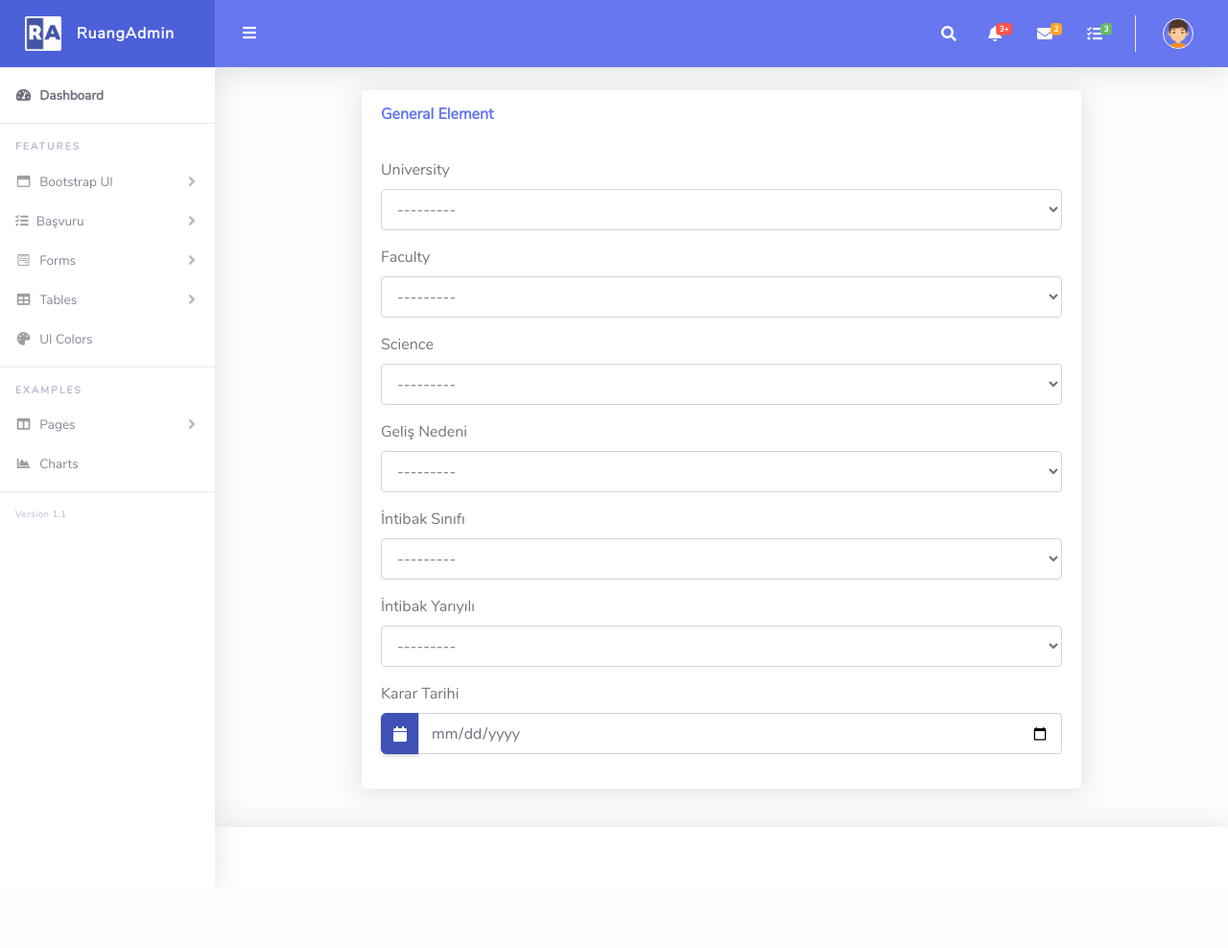
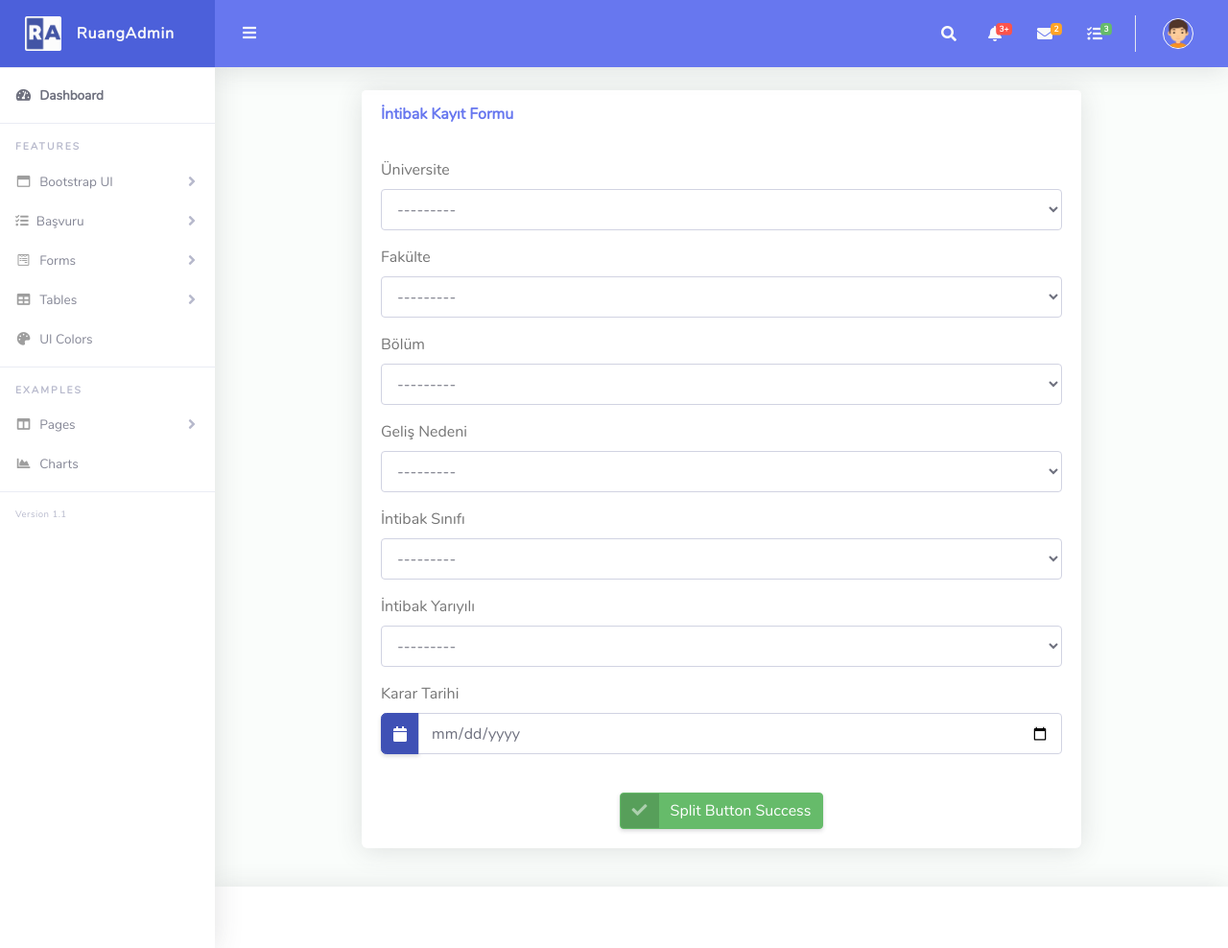
Before and after one commit to ZekDaniels/AdaptationApp, a Django app: page /intibak/ in a window 1280 px wide. Shown: the whole page at 96% size. Before the commit the page ends 862 px from the top, so only its background shows below. Run offline with Django 3.2, Linux system fonts and the light colour scheme; data comes from the database, SQL or seed files in the repository; parts of the project's set-up code (start-up, migrations or seed data) failed here and were passed over; some libraries are stand-ins or nearby versions.

Commit message:
(#9) feat: adaptation add completed except redirect adaptation manage page
fix: labels and verbose_names fixed

```diff
--- a/adaptation/api/urls.py
+++ b/adaptation/api/urls.py
@@ -1,8 +1,9 @@
 
 from django.urls import path, include
-from adaptation.api.views import FacultyListView, ScienceListView
+from adaptation.api.views import AdaptationCreateAPIView, FacultyListView, ScienceListView
 from adaptation.views import *
 urlpatterns = [
+     path('adaptation', AdaptationCreateAPIView.as_view(), name="adaptation_create_api"),
      path('faculty_list', FacultyListView.as_view(), name="faculty_list_api"),
-     path('science_list', ScienceListView.as_view(), name="science_list_api")
+     path('science_list', ScienceListView.as_view(), name="science_list_api"),
 ]
--- a/adaptation/forms.py
+++ b/adaptation/forms.py
@@ -18,8 +18,8 @@
     NULL_TUPPLE =  [
     ('', '---------'),
     ]
-    faculty = forms.ChoiceField(choices=NULL_TUPPLE, required=True)
-    science = forms.ChoiceField(choices=NULL_TUPPLE, required=True)
+    faculty = forms.ChoiceField(choices=NULL_TUPPLE, required=True, label="Fakülte")
+    science = forms.ChoiceField(choices=NULL_TUPPLE, required=True, label="Bölüm")
 
     FIELDS = {
         'decision_date':{
--- a/adaptation/models.py
+++ b/adaptation/models.py
@@ -12,10 +12,17 @@
     def __str__(self):
         return self.name
 
+    class Meta:
+        verbose_name = 'Üniversite'
+        verbose_name_plural = 'Üniversiteler'
 
 class Faculty(models.Model):
     name = models.CharField("Fakülte", max_length=255, null=True, blank=True)
     university = models.ForeignKey(University, on_delete=models.SET_NULL, blank=True, null=True, related_name="faculties")
+
+    class Meta:
+        verbose_name = 'Fakülte'
+        verbose_name_plural = 'Fakülteler'
 
     def __str__(self):
         return self.name
@@ -25,10 +32,19 @@
     faculty = models.ForeignKey(Faculty, on_delete=models.SET_NULL, blank=True, null=True, related_name="sciences")
     university = models.ForeignKey(University, on_delete=models.SET_NULL, blank=True, null=True, related_name="sciences")
 
+    class Meta:
+        verbose_name = 'Bölüm'
+        verbose_name_plural = 'Bölümler'
+
     def __str__(self):
         return self.name
 
 class Adaptation(models.Model):
+
+    class Meta:
+        verbose_name = 'İntibak'
+        verbose_name_plural = 'İntibaklar'
+
     DG = 'dg'
     YG = 'yg'
     YO = 'yo'
@@ -42,9 +58,9 @@
     )
     SEMESETER_CHOICES = ((1, "1"), (2, "2"), (3, "3"), (4, "4"), (5, "5"), (6, "6"), (7, "7"), (8, "8"), )
     YEAR_CHOICES = ((1, "1"), (2, "2"), (3, "3"), (4, "4"), )
-    university = models.ForeignKey(University, on_delete=models.DO_NOTHING)
-    faculty = models.ForeignKey(Faculty, on_delete=models.DO_NOTHING)
-    science = models.ForeignKey(Science, on_delete=models.DO_NOTHING)
+    university = models.ForeignKey(University, on_delete=models.DO_NOTHING, verbose_name="Üniversite")
+    faculty = models.ForeignKey(Faculty, on_delete=models.DO_NOTHING, verbose_name="Fakülte")
+    science = models.ForeignKey(Science, on_delete=models.DO_NOTHING, verbose_name="Bölüm")
     reason_for_coming = models.CharField("Geliş Nedeni", max_length=2, choices=REASON_CHOCIES)
     adaptation_year = models.IntegerField("İntibak Sınıfı", choices=YEAR_CHOICES)
     adaptation_semester = models.IntegerField("İntibak Yarıyılı", choices=SEMESETER_CHOICES)
@@ -52,3 +68,7 @@
     user = models.ForeignKey(User, on_delete=models.CASCADE, related_name=("adaptation"), verbose_name="Öğrenci", unique=True, null=True)
     created_at = models.DateTimeField(auto_now_add=True, null=True)
     updated_at = models.DateTimeField(auto_now=True, null=True)
+
+
+    def __str__(self):
+        return f"{self.user.profile.namesurname} {self.user.username}"
--- a/static/js/adaptation/adaptation_create/adaptation_create.js
+++ b/static/js/adaptation/adaptation_create/adaptation_create.js
@@ -1,9 +1,13 @@
 // Assigning Elements
+const request = new Request(csrfToken);
+
 let university_input = $("#id_university");
 let faculty_input = $("#id_faculty");
 let science_input = $("#id_science");
+let mainForm = $("#mainForm")
+let submit_button = $("#mainForm button[type='submit']");
 
-const cleanOptions = function (select_input) {
+const cleanOptions = function (select_input , callback=null) {
   select_input.find("option").each(function () {
     $(this).removeAttr("selected");
     $(this).removeAttr("data-select2-id");
@@ -11,6 +15,10 @@
       $(this).remove();
     }
   });
+
+  if (callback) {
+    callback();
+  }
 };
 const fillOptions = function (select_input, data, callback = null) {
   // get already selected value
@@ -20,7 +28,6 @@
 
 
   for (option of data) {
-    console.log(option)
     $(select_input).append($('<option>', {
       value: option.id,
       text: option.name
@@ -32,10 +39,12 @@
 };
 
 init();
+
 function init() {
   updateFaculties();
   setupListeners();
 }
+
 function getSelectionText() {
   if (window.getSelection) {
     try {
@@ -47,13 +56,13 @@
         return window.getSelection().toString();
       }
 
-      } catch (e) {
-      }
+    } catch (e) {}
   } else if (document.selection && document.selection.type != "Control") {
     // For IE
     return document.selection.createRange().text;
   }
 }
+
 function updateFaculties() {
   new_value = getSelectionText(university_input)
   if (!new_value) {
@@ -61,31 +70,69 @@
   } else {
     urlParams = new URLSearchParams();
     urlParams.set("university", new_value);
-      faculties_api_url.search = urlParams;
-      fetch(faculties_api_url)
+    faculty_list_api_url.search = urlParams;
+    fetch(faculty_list_api_url)
       .then((response) => response.json())
-        .then((data) => fillOptions(faculty_input, data))
+      .then((data) => fillOptions(faculty_input, data, cleanOptions(science_input)))
   }
 }
 
 function updateSciences() {
-    new_value = getSelectionText(science_input)
+  new_value = getSelectionText(university_input)
+  new_value_faculty = getSelectionText(faculty_input)
   if (!new_value) {
     cleanOptions(science_input);
   } else {
     urlParams = new URLSearchParams();
     urlParams.set("faculty", new_value);
-      sciences_api_url.search = urlParams;
-      fetch(sciences_api_url)
+    science_list_api_url.search = urlParams;
+    fetch(science_list_api_url)
       .then((response) => response.json())
       .then((data) => fillOptions(science_input, data))
   }
 }
-function setupListeners(){
+
+function setupListeners() {
   university_input.change(() => {
     updateFaculties();
   });
   faculty_input.change(() => {
     updateSciences();
   });
+  mainForm.submit(function (event) {
+    event.preventDefault();
+    let formData = new FormData(this);
+    let data = Object.fromEntries(formData.entries());
+    let button = $(this).find("button[type='submit']").first();
+    createAdaptation(data, adaptation_create_api_url, button);
+  });
 }
+
+function createAdaptation(_data, _url, _button) {
+  let button_text = ""
+  if (_button) {
+    button_text = _button.html();
+    _button.prop("disabled", true);
+    _button.html(`<i class="icon-spinner2 spinner"></i>`);
+  }
+  request
+    .post_r(_url, _data).then((response) => { // https://stackoverflow.com/a/38236296/14506165
+      if (_button) {
+        _button.html(button_text);
+        _button.prop("disabled", false);
+      }
+      if (response.ok) {
+        response.json().then(data => {
+          window.location.replace("http://stackoverflow.com");
+        })
+      } else {
+        response.json().then(errors => {
+          fire_alert([{
+            message: errors,
+            icon: "error"
+          }]);
+        })
+        throw new Error('Something went wrong');
+      }
+    });
+}
--- a/templates/adaptation/adaptation_create.html
+++ b/templates/adaptation/adaptation_create.html
@@ -9,14 +9,14 @@
     <div class="col-lg-9 m-auto">
         <div class="card mb-4">
             <div class="card-header py-3 d-flex flex-row align-items-center justify-content-between">
-                <h6 class="m-0 font-weight-bold text-primary">General Element</h6>
+                <h6 class="m-0 font-weight-bold text-primary">İntibak Kayıt Formu</h6>
             </div>
             <div class="card-body">
                 {% if form.non_field_errors %}
                 {{form.non_field_errors}}
                 {% endif %}
-                <form>
-
+                <form id="mainForm">
+                    {% csrf_token %}
                     {% for field in adaptation_create_form %}
                     {% if field.name == 'decision_date' %}
                     <div class="form-group" id="simple-date2">
@@ -40,6 +40,15 @@
                     {% endif %}
 
                     {% endfor %}
+                    <br>
+                    <div class="row">
+                    <button type="submit" href="#" class="btn btn-success btn-icon-split m-auto">
+                        <span class="icon text-white-50">
+                          <i class="fas fa-check"></i>
+                        </span>
+                        <span class="text">Split Button Success</span>
+                    </button>
+                    </div>
                 </form>
             </div>
         </div>
@@ -50,10 +59,11 @@
 
 {% block javascript %}
 <script>
-    faculties_api_url = new URL(window.location.href)
-    faculties_api_url.pathname = "{% url 'adaptation:faculty_list_api' %}"
-    sciences_api_url = new URL(window.location.href)
-    sciences_api_url.pathname = "{% url 'adaptation:science_list_api' %}"
+    faculty_list_api_url = new URL(window.location.href)
+    faculty_list_api_url.pathname = "{% url 'adaptation:faculty_list_api' %}"
+    science_list_api_url = new URL(window.location.href)
+    science_list_api_url.pathname = "{% url 'adaptation:science_list_api' %}"
+    adaptation_create_api_url = "{% url 'adaptation:adaptation_create_api' %}"
 </script>
 
 <script src="{% static 'js/adaptation/adaptation_create/adaptation_create.js' %}"></script>
--- a/user/models.py
+++ b/user/models.py
@@ -30,6 +30,10 @@
     created_at = models.DateTimeField(auto_now_add=True, null=True)
     updated_at = models.DateTimeField(auto_now=True, null=True)
 
+    class Meta:
+        verbose_name = 'Kullanıcı'
+        verbose_name_plural = 'Kullanıcılar'
+
     def __init_(self, *args, **kwargs):
         super().__init_(*args, **kwargs)
         self.__image = self.image
```
Also changed, not shown: adaptation/api/serializers.py (+7 -0 lines), adaptation/api/views.py (+10 -8 lines), templates/adaptation/adaptation_manage.html (added, +13 -0 lines). Lines whose indentation alone changed are shown as unchanged.
